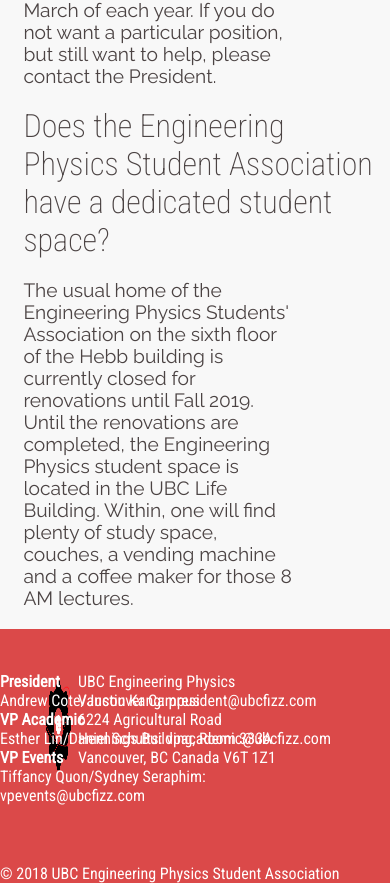
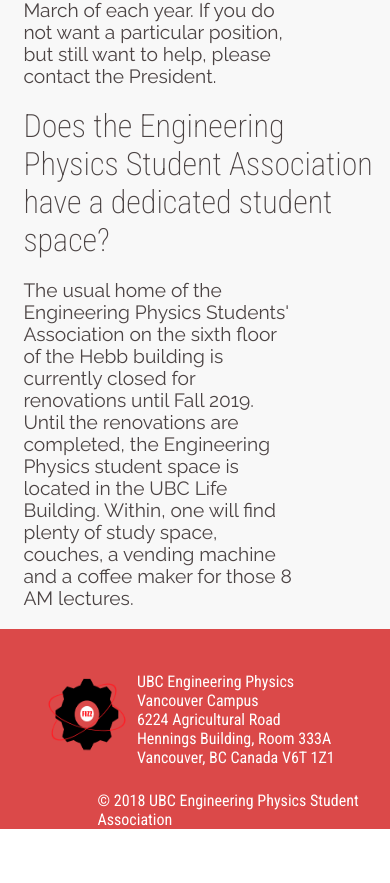
Before and after one commit to ubcengfizz/ubcfizz.ca-website, a React (Create React App) app: page /faq in a window 390 px wide. Shown: the part 1831-2714 px from the top of the page. After the commit the page ends 2660 px from the top, so only its background shows below. Built offline with nearby package versions, Linux system fonts and the light colour scheme.

Commit message:
Responsive footer

```diff
--- a/src/Components/Footer/Footer.css
+++ b/src/Components/Footer/Footer.css
@@ -8,19 +8,16 @@
 
 
 #footer {
-  width: 100vw;
-  height: 30vh;
+  width: 100%;
+  height:200px;
   background-color: #DB4949;
-  bottom: 0;
-  display: absolute;
-  justify-content: center;
+  display: flex;
   color: white;
   font-family: 'Roboto Condensed';
 }
 
 #club-location {
-  position: absolute;
-  left: 10%;
+  flex-grow: 3;
   margin-top: 5vh;
 
 }
@@ -28,8 +25,8 @@
 #footer_fizz_logo {
   float: left;
   display: inline;
-  height: 12vh;
-  width: 10vw;
+  height: 80px;
+  width: 100px;
 }
 
 #location-details {
@@ -37,13 +34,32 @@
   display: inline;
 }
 
+#filler {
+flex-grow: 3;
+}
+
 #copyrights {
   position: absolute;
-  bottom: 0;
+bottom: 0;
+left: 35%;
 }
 
+
 #contacts {
-  position: absolute;
-  right: 10%;
-  margin-top: 5vh;
+flex-grow: 3;
+ margin-top: 5vh;
 }
+
+@media (max-width: 800px ) {
+  #contacts {
+    display: none;
+  }
+
+  #filler {
+    flex-grow: 2;
+  }
+
+  #copyrights {
+    left: 25%;
+  }
+}
--- a/src/Components/Footer/Footer.js
+++ b/src/Components/Footer/Footer.js
@@ -8,6 +8,8 @@
   render() {
     return (
       <footer id="footer">
+
+        <div id="filler"></div>
 
         <div id="club-location">
           <img alt="fizz logo" id="footer_fizz_logo" src={logo}/>
@@ -37,6 +39,8 @@
 
       </div>
 
+      <div id="copyright-filler"></div>
+
       <p id="copyrights">&copy; 2018 UBC Engineering Physics Student Association</p>
       </footer>
     );
--- a/src/Components/Navigation/Backdrop/Backdrop.css
+++ b/src/Components/Navigation/Backdrop/Backdrop.css
@@ -8,7 +8,7 @@
   left: 0;
 }
 
-@media (min-width: 1000px) {
+@media (min-width: 1120px) {
   .backdrop {
   display: none;
 }
--- a/src/Components/Navigation/NavBar.css
+++ b/src/Components/Navigation/NavBar.css
@@ -207,7 +207,7 @@
 
 /* Responsive menu visibility */
 
-@media (max-width: 1000px) {
+@media (max-width: 1120px) {
   #menu-list {
   display: none;
 }
--- a/src/Components/Navigation/SideDrawer/DrawerToggleButton.css
+++ b/src/Components/Navigation/SideDrawer/DrawerToggleButton.css
@@ -27,7 +27,7 @@
 border-bottom: 3px solid #DB4949;
 border-radius: 10px;}
 
-@media (min-width: 1000px) {
+@media (min-width: 1120px) {
   .toggle-button {
     display: none;
   }
--- a/src/Components/Navigation/SideDrawer/SideDrawer.css
+++ b/src/Components/Navigation/SideDrawer/SideDrawer.css
@@ -28,7 +28,7 @@
   text-decoration: none;
 }
 
-@media (min-width: 1000px) {
+@media (min-width: 1120px) {
   .side-drawer {
   display: none;
 }
```
